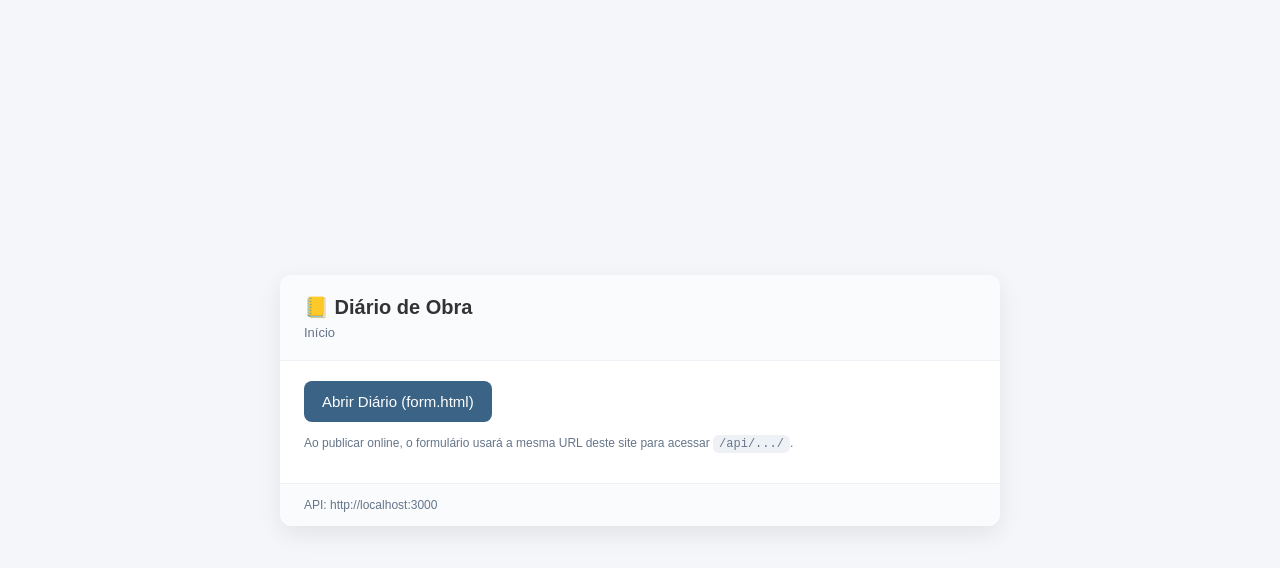
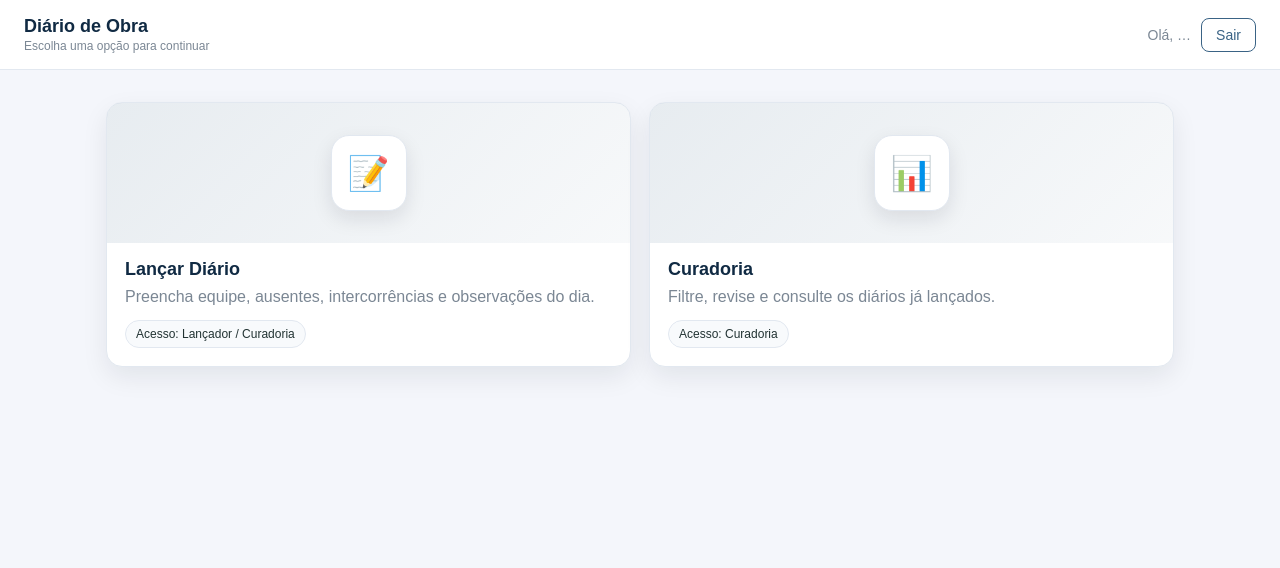
Before and after one commit to Dream159753/diario-obra, a website: page index.html in a window 1280 px wide. Drawn offline with Linux system fonts and the light colour scheme; no server answers.

Commit message:
Revamp index.html with new layout and styles

```diff
--- a/index.html
+++ b/index.html
@@ -2,61 +2,132 @@
 <html lang="pt-BR">
 <head>
   <meta charset="UTF-8" />
-<meta name="viewport" content="width=device-width, initial-scale=1.0"/>
-<title>Diário de Obra — Início</title>
+  <meta name="viewport" content="width=device-width, initial-scale=1" />
+  <title>Diário de Obra</title>
   <style>
-  :root { --prim:#3A6385; --muted:#66758a; }
-  *{ box-sizing:border-box; }
-  body{
-    margin:0; min-height:100dvh; display:grid; place-items:center;
-    font-family: Arial, sans-serif; background:#f4f6f9; color:#233;
-    padding:24px;
+    :root{
+      --bg:#f4f6fb; --card:#ffffff; --prim:#3A6385; --prim-dark:#284666;
+      --muted:#7b8794; --border:#e2e8f0;
     }
+    *{box-sizing:border-box}
+    body{margin:0;font-family:Arial,Helvetica,sans-serif;background:var(--bg);color:#102a43}
+    header{
+      background:#fff;border-bottom:1px solid var(--border);
+      padding:16px 24px;display:flex;align-items:center;justify-content:space-between;
+      position:sticky;top:0;z-index:10
+    }
+    header h1{margin:0;font-size:18px;font-weight:700;color:#102a43}
+    header small{display:block;font-size:12px;color:var(--muted);margin-top:2px}
+    .user-area{display:flex;align-items:center;gap:10px;color:var(--muted);font-size:14px}
+    .btn{padding:8px 14px;border-radius:8px;border:1px solid var(--prim);cursor:pointer;font-size:14px;background:#fff;color:var(--prim)}
+    .btn:hover{background:var(--prim);color:#fff}
+
+    main{max-width:1100px;margin:32px auto;padding:0 16px}
+    .grid{display:grid;grid-template-columns:repeat(2,minmax(0,1fr));gap:18px}
+    @media(max-width:820px){.grid{grid-template-columns:1fr}}
+
     .card{
-    width:100%; max-width:720px; background:#fff; border-radius:12px;
-    box-shadow:0 8px 24px rgba(0,0,0,.08); overflow:hidden;
+      background:var(--card);border-radius:16px;border:1px solid var(--border);
+      box-shadow:0 10px 26px rgba(15,23,42,.08);
+      overflow:hidden;cursor:pointer;transition:.15s transform,.15s box-shadow;
+      min-height:240px;display:flex;flex-direction:column
     }
-  header{
-    padding:20px 24px; background:#f9fbfd; border-bottom:1px solid #eef2f6;
+    .card:hover{transform:translateY(-2px);box-shadow:0 12px 30px rgba(15,23,42,.12)}
+    .hero{
+      height:140px;display:flex;align-items:center;justify-content:center;
+      background:linear-gradient(135deg, rgba(58,99,133,.12), rgba(58,99,133,.04));
     }
-  header h1{ margin:0; font-size:20px; color:#333; }
-  header p{ margin:6px 0 0; font-size:13px; color:var(--muted); }
-  main{ padding:20px 24px; }
-  .actions{ display:flex; gap:12px; flex-wrap:wrap; }
-  .btn{
-    display:inline-block; padding:12px 18px; border-radius:8px; border:0;
-    background:var(--prim); color:#fff; font-size:15px; text-decoration:none;
-    cursor:pointer; transition:.15s ease; text-align:center;
+    .hero span{
+      width:76px;height:76px;border-radius:18px;background:#fff;border:1px solid var(--border);
+      display:flex;align-items:center;justify-content:center;font-size:34px;
+      box-shadow:0 8px 20px rgba(15,23,42,.10)
     }
-  .btn:hover{ filter:brightness(.96); transform:translateY(-1px); }
-  .muted{ font-size:12px; color:var(--muted); margin-top:14px; }
-  footer{ padding:14px 24px; background:#f9fbfd; border-top:1px solid #eef2f6; font-size:12px; color:var(--muted); }
-  code{ background:#eef2f6; padding:2px 6px; border-radius:6px; }
+    .content{padding:16px 18px 18px}
+    .title{font-size:18px;font-weight:800;color:#102a43;margin:0 0 6px}
+    .desc{margin:0;color:var(--muted);line-height:1.35}
+    .pill{
+      display:inline-flex;align-items:center;gap:8px;margin-top:12px;
+      font-size:12px;padding:6px 10px;border-radius:999px;border:1px solid var(--border);
+      color:#233;background:#f8fafc
+    }
+    .disabled{opacity:.55;cursor:not-allowed}
+    .disabled:hover{transform:none;box-shadow:0 10px 26px rgba(15,23,42,.08)}
   </style>
 </head>
 <body>
-  <div class="card">
 <header>
-      <h1>📒 Diário de Obra</h1>
-      <p>Início</p>
+  <div>
+    <h1>Diário de Obra</h1>
+    <small>Escolha uma opção para continuar</small>
+  </div>
+  <div class="user-area">
+    <span id="userGreeting">Olá, …</span>
+    <button id="btnLogout" class="btn">Sair</button>
+  </div>
 </header>
+
 <main>
-      <div class="actions">
-        <a class="btn" href="form.html">Abrir Diário (form.html)</a>
+  <div class="grid">
+    <div id="btnForm" class="card" role="button" tabindex="0">
+      <div class="hero"><span>📝</span></div>
+      <div class="content">
+        <p class="title">Lançar Diário</p>
+        <p class="desc">Preencha equipe, ausentes, intercorrências e observações do dia.</p>
+        <span class="pill">Acesso: Lançador / Curadoria</span>
       </div>
-      <p class="muted">Ao publicar online, o formulário usará a mesma URL deste site para acessar <code>/api/.../</code>.</p>
-    </main>
-    <footer>
-      <span id="apiInfo">API preparada.</span>
-    </footer>
     </div>
 
+    <div id="btnCuradoria" class="card" role="button" tabindex="0">
+      <div class="hero"><span>📊</span></div>
+      <div class="content">
+        <p class="title">Curadoria</p>
+        <p class="desc">Filtre, revise e consulte os diários já lançados.</p>
+        <span id="pillCuradoria" class="pill">Acesso: Curadoria</span>
+      </div>
+    </div>
+  </div>
+</main>
+
 <script>
-    // Disponibiliza a base da API: local usa localhost, online usa o mesmo domínio (sem CORS).
-    const API = (location.hostname === 'localhost') ? 'http://localhost:3000' : '';
-    window.API = API;
-    // Informação simples no rodapé (opcional)
-    document.getElementById('apiInfo').textContent = 'API: ' + (API || '(mesmo domínio) /api');
+  async function me(){
+    const r = await fetch('/api/me', { credentials:'include' });
+    const j = await r.json();
+    return j.user || null;
+  }
+
+  function clickCard(el, fn){
+    el.addEventListener('click', fn);
+    el.addEventListener('keydown', (e)=>{ if(e.key==='Enter' || e.key===' '){ e.preventDefault(); fn(); } });
+  }
+
+  async function init(){
+    const user = await me();
+    if(!user){ location.href = '/login.html?next=/'; return; }
+
+    const email = user.email || '';
+    document.getElementById('userGreeting').textContent = `Olá, ${(email.split('@')[0]||'usuário')}`;
+
+    // Sempre pode lançar
+    clickCard(document.getElementById('btnForm'), ()=> location.href = '/form');
+
+    // Curadoria só para quem tem permissão
+    const canCuradoria = (user.role === 'admin' || user.role === 'engenheiro' || user.role === 'curadoria');
+    const cur = document.getElementById('btnCuradoria');
+
+    if(canCuradoria){
+      clickCard(cur, ()=> location.href = '/viewer');
+    } else {
+      cur.classList.add('disabled');
+      document.getElementById('pillCuradoria').textContent = 'Sem acesso';
+      clickCard(cur, ()=> alert('Seu usuário não tem permissão para acessar a Curadoria.'));
+    }
+
+    document.getElementById('btnLogout').addEventListener('click', async ()=>{
+      try{ await fetch('/api/logout', { method:'POST', credentials:'include' }); } finally { location.href='/login.html'; }
+    });
+  }
+
+  window.addEventListener('DOMContentLoaded', init);
 </script>
 </body>
 </html>
```
Lines whose indentation alone changed are shown as unchanged.
